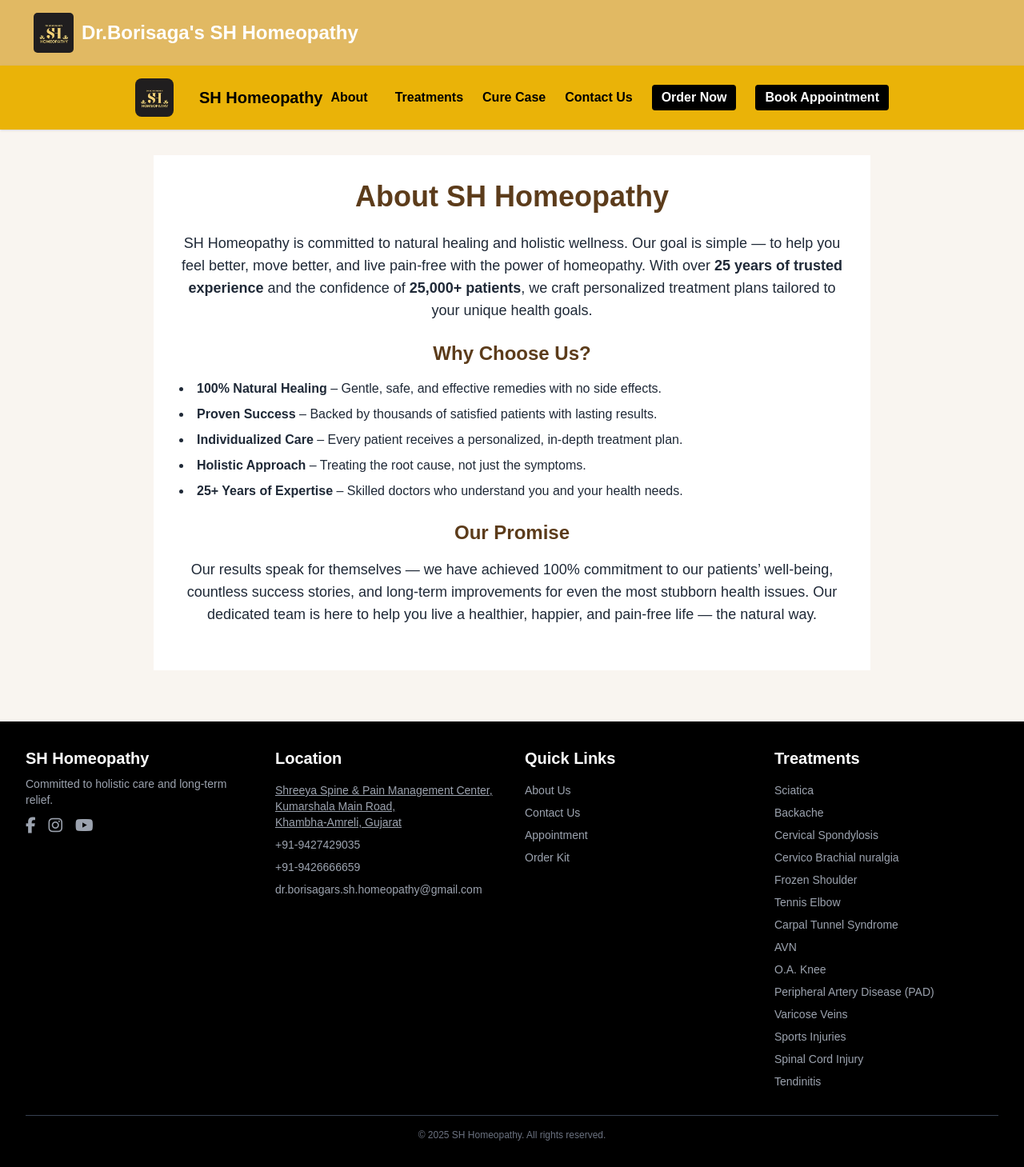
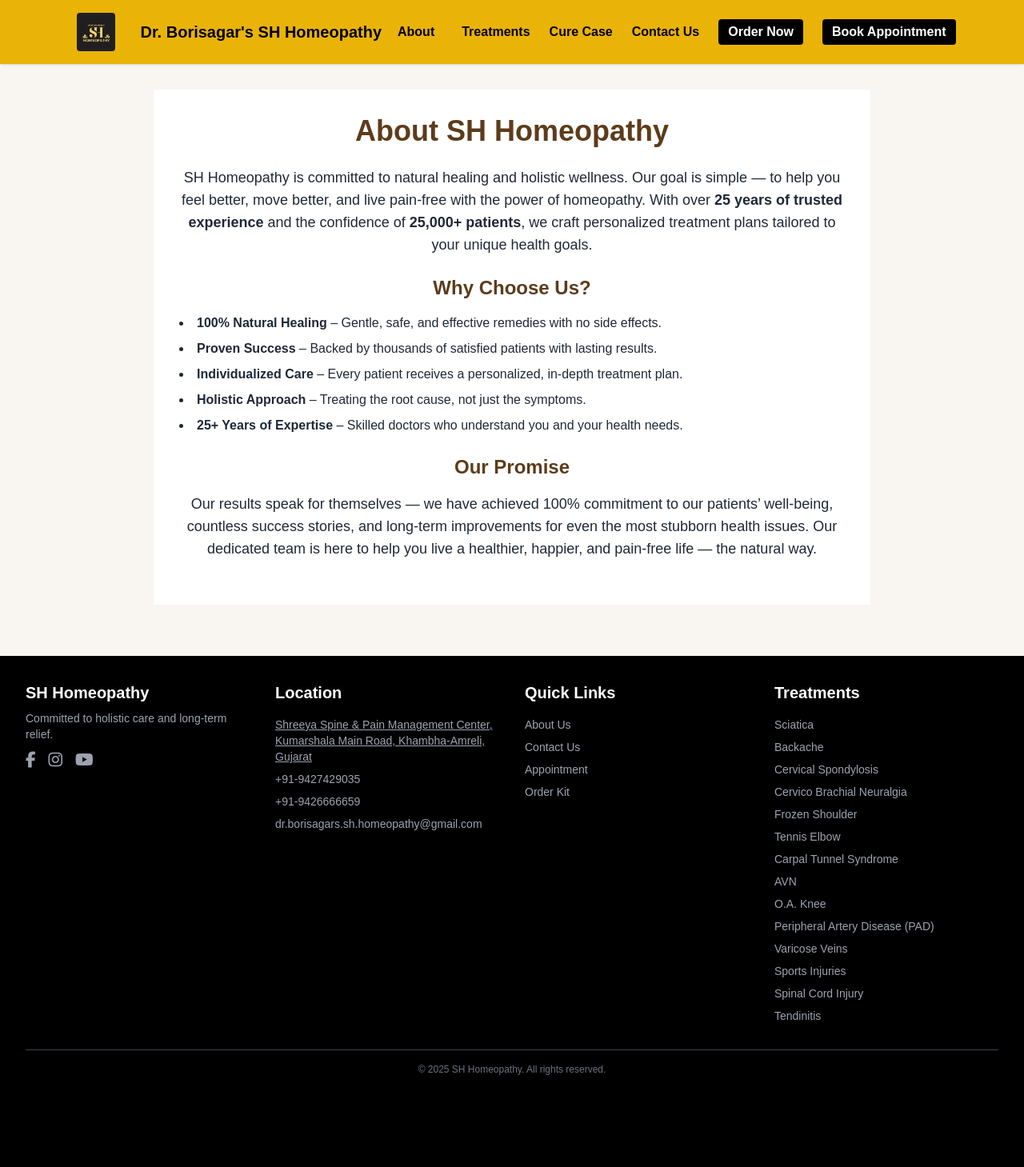
Before and after one commit to vrundaborisagar/SH_Homeopathy_Website, a Flask app: page /about in a window 1280 px wide. Shown: the whole page at 80% size. After the commit the page ends 1344 px from the top, so only its background shows below. Run offline with Flask 3, Linux system fonts and the light colour scheme; some libraries are stand-ins or nearby versions.

Commit message:
Update base.html

```diff
--- a/templates/base.html
+++ b/templates/base.html
@@ -1,45 +1,44 @@
 <!DOCTYPE html>
 <html lang="en">
 <head>
-    <nav class="navbar">
-  <a href="{{ url_for('home') }}" class="brand">
-    <img src="{{ url_for('static', filename='images/logo.jpg') }}" alt="SH Homeopathy Logo" class="logo">
-    <span class="site-name">Dr.Borisaga's SH Homeopathy</span>
-  </a>
-</nav>
+  <meta charset="UTF-8">
+  <title>SH Homeopathy</title>
 
-    <title>SH Homeopathy</title>
   <!-- Tailwind CSS -->
   <script src="https://cdn.tailwindcss.com"></script>
-    <!-- Additional Styles -->
+
+  <!-- Custom CSS -->
   <link rel="stylesheet" href="{{ url_for('static', filename='style.css') }}">
   <link rel="stylesheet" href="{{ url_for('static', filename='logo.css') }}">
+
+  <!-- Font Awesome -->
   <link rel="stylesheet" href="https://cdnjs.cloudflare.com/ajax/libs/font-awesome/6.5.0/css/all.min.css">
+</head>
 
-</head>
-<body class="flex flex-col min-h-screen">
+<body class="flex flex-col min-h-screen bg-[#f9f5f0] text-[#333]">
 
 <!-- ✅ Navbar -->
 <nav class="bg-yellow-500 shadow p-4">
   <div class="max-w-7xl mx-auto flex items-center justify-between">
 
     <!-- Logo and Brand -->
-    <div class="flex items-center space-x-4">
-      <img src="{{ url_for('static', filename='images/logo.jpg') }}" alt="Logo" class="h-12 w-auto">
-      <a href="/" class="text-black font-bold text-xl"> SH Homeopathy </a>
-    </div>
+    <a href="{{ url_for('home') }}" class="flex items-center space-x-4">
+      <img src="{{ url_for('static', filename='images/logo.jpg') }}" alt="SH Homeopathy Logo" class="h-12 w-auto rounded">
+      <span class="text-black font-bold text-xl">Dr. Borisagar's SH Homeopathy</span>
+    </a>
 
     <!-- Nav Links -->
     <div class="flex items-center space-x-6">
-      <a href="/about" class="text-black font-bold hover:underline">About</a>
-      <a href="/treatments" class="text-black font-bold hover:underline">Treatments</a>
-      <a href="/cure_case" class="text-black font-bold hover:underline">Cure Case</a>
-      <a href="/contact" class="text-black font-bold hover:underline">Contact Us</a>
-      <a href="/order" class="bg-black text-white px-3 py-1 rounded hover:bg-gray-800 font-bold">Order Now</a>
-      <a href="/appointment" class="bg-black text-white px-3 py-1 rounded hover:bg-gray-800 font-bold">Book Appointment</a>
+      <a href="{{ url_for('about') }}" class="text-black font-bold hover:underline">About</a>
+      <a href="{{ url_for('treatments') }}" class="text-black font-bold hover:underline">Treatments</a>
+      <a href="{{ url_for('cure_case') }}" class="text-black font-bold hover:underline">Cure Case</a>
+      <a href="{{ url_for('contact') }}" class="text-black font-bold hover:underline">Contact Us</a>
+      <a href="{{ url_for('order') }}" class="bg-black text-white px-3 py-1 rounded hover:bg-gray-800 font-bold">Order Now</a>
+      <a href="{{ url_for('appointment') }}" class="bg-black text-white px-3 py-1 rounded hover:bg-gray-800 font-bold">Book Appointment</a>
     </div>
   </div>
 </nav>
+
 <!-- ✅ Main Content -->
 <main class="flex-grow">
   <div class="max-w-7xl mx-auto p-8 text-center">
@@ -50,12 +49,11 @@
 <!-- ✅ Footer -->
 <footer class="bg-black text-white p-8 mt-8">
   <div class="max-w-7xl mx-auto grid grid-cols-1 md:grid-cols-4 gap-8">
+
     <!-- Column 1 -->
     <div>
       <h4 class="text-xl font-bold mb-2">SH Homeopathy</h4>
       <p class="text-sm text-gray-400 mb-2">Committed to holistic care and long-term relief.</p>
-
-  <!-- Social Media Icons -->
       <div class="flex space-x-4 mt-2 text-xl">
         <a href="https://www.facebook.com/share/19E7jLRcKr/" target="_blank" class="text-gray-400 hover:text-blue-500">
           <i class="fab fa-facebook-f"></i>
@@ -74,10 +72,8 @@
       <h4 class="text-xl font-semibold mb-4">Location</h4>
       <ul class="text-sm text-gray-400 space-y-2">
         <li>
-      <a href="https://maps.app.goo.gl/dtFTFuWPTHZ2r3CS7"
-         target="_blank"
-         class="hover:text-blue-500 underline">
-        Shreeya Spine & Pain Management Center, Kumarshala Main Road,<br>Khambha-Amreli, Gujarat
+          <a href="https://maps.app.goo.gl/dtFTFuWPTHZ2r3CS7" target="_blank" class="hover:text-blue-500 underline">
+            Shreeya Spine & Pain Management Center,<br>Kumarshala Main Road, Khambha-Amreli, Gujarat
           </a>
         </li>
         <li>+91-9427429035</li>
@@ -96,6 +92,7 @@
         <li><a href="/order" class="hover:text-yellow-500">Order Kit</a></li>
       </ul>
     </div>
+
     <!-- Column 4 -->
     <div>
       <h4 class="text-xl font-semibold mb-4">Treatments</h4>
@@ -103,7 +100,7 @@
         <li><a href="/treatments/sciatica" class="hover:text-yellow-500">Sciatica</a></li>
         <li><a href="/treatments/backache" class="hover:text-yellow-500">Backache</a></li>
         <li><a href="/treatments/cervical_spondylosis" class="hover:text-yellow-500">Cervical Spondylosis</a></li>
-        <li><a href="/treatments/cervico_brachial_neuralgia" class="hover:text-yellow-500">Cervico Brachial nuralgia</a></li>
+        <li><a href="/treatments/cervico_brachial_neuralgia" class="hover:text-yellow-500">Cervico Brachial Neuralgia</a></li>
         <li><a href="/treatments/frozen_shoulder" class="hover:text-yellow-500">Frozen Shoulder</a></li>
         <li><a href="/treatments/tennis_elbow" class="hover:text-yellow-500">Tennis Elbow</a></li>
         <li><a href="/treatments/carpal_tunnel" class="hover:text-yellow-500">Carpal Tunnel Syndrome</a></li>
@@ -117,11 +114,11 @@
       </ul>
     </div>
   </div>
+
   <div class="mt-8 border-t border-gray-700 pt-4 text-center text-xs text-gray-500">
     &copy; 2025 SH Homeopathy. All rights reserved.
   </div>
 </footer>
 
-
 </body>
 </html>
```
Lines whose indentation alone changed are shown as unchanged.
